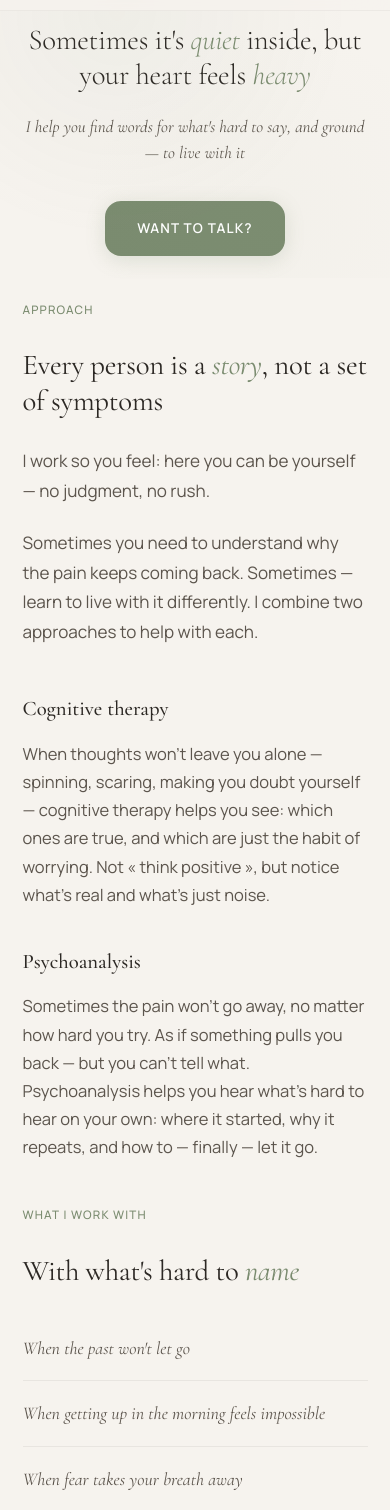
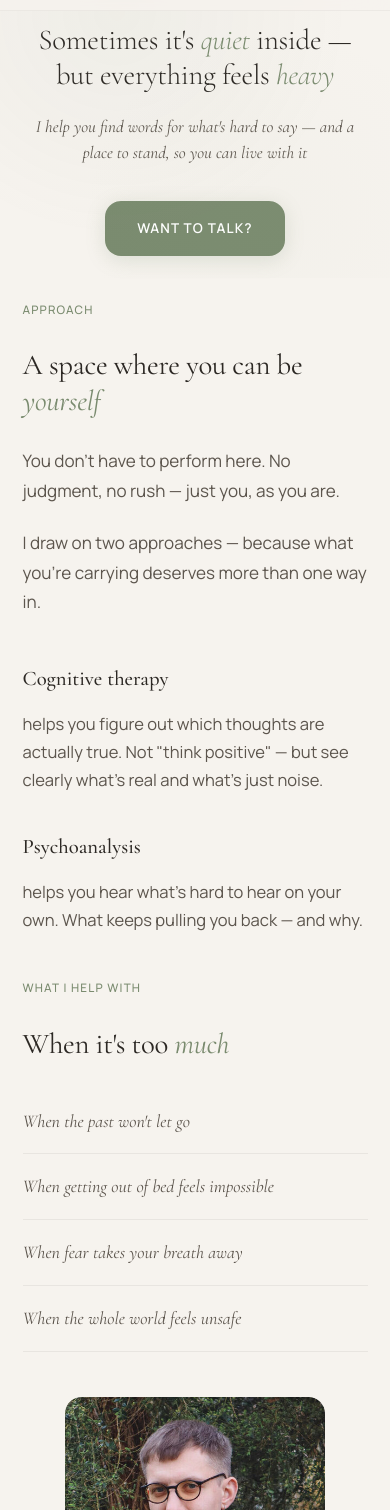
Before and after one commit to vasiliy92/artem-bender-fr, a plain HTML site: page index.html in a window 390 px wide. Shown: the part 53-1563 px from the top of the page. Drawn offline with nearby package versions, Linux system fonts and the light colour scheme.

Commit message:
Rewrite English translations for cultural adaptation + increase mobile footer icons
English translations rewritten based on editorial research:
- hero.title: 'your heart feels heavy' → 'everything feels heavy' (idiomatic English)
- hero.sub: 'and ground — to live with it' → 'and a place to stand, so you can live with it' (evocative metaphor)
- approach.title: abstract 'Every person is a story...' → space-focused 'A space where you can be yourself'
- approach.p1: 'I work so you feel: here you can be yourself' → 'You don't have to perform here' (passes 3am Client Test)
- approach.p2: long explanation → 'I draw on two approaches — because what you're carrying deserves more than one way in'
- approach.cbt.desc: removed overload → concise 'helps you figure out which thoughts are actually true'
- approach.psycho.desc: removed melodrama → 'What keeps pulling you back — and why'
- nav.issues: 'What I work with' → 'What I help with' (client-centered)
- issues.title: 'With what's hard to name' → 'When it's too much' (visceral, 3am Client Test)
- issues.2: 'getting up in the morning' → 'getting out of bed' (more visceral)
- issues.4: 'hostile' → 'unsafe' (standard English therapy term)
- about.p1: compressed → full arc with 'every person is a story, not a set of symptoms'
- about.p2: simplified → 'behind every pain is a person who deserves to be heard'
- about.p3: added 'I'd be honored to walk alongside you'
- format.offline.note: 'Paris suburbs' → 'Greater Paris area'
- hero.label: 'Therapist' → 'Psychologist' (more accurate)
- format: aligned with FR/RU versions (First session, 30€ pricing)

Mobile footer icons increased:
- SVG: 17px → 28px
- Touch target: 32px → 48px (exceeds 44px minimum)
- Added margin-top for breathing room

```diff
--- a/index.html
+++ b/index.html
@@ -497,9 +497,9 @@ footer a{font-size:.75rem;color:var(--accent);text-decoration:none;word-break:br
   /* FOOTER */
   footer{padding:2rem var(--space);padding-bottom:calc(2rem + env(safe-area-inset-bottom,0px));gap:1.25rem;justify-content:center;text-align:center;flex-direction:column}
   footer span{font-size:.72rem;color:var(--fg-soft)}
-  .footer-social{justify-content:center;gap:.85rem}
-  .footer-social a{width:32px;height:32px}
-  .footer-social svg{width:17px;height:17px}
+  .footer-social{justify-content:center;gap:1rem;margin-top:.5rem}
+  .footer-social a{width:48px;height:48px}
+  .footer-social svg{width:28px;height:28px}
 
   /* GLOBAL LABELS — reduce letter-spacing on mobile */
   .section-label,.edu-heading,.format-label{letter-spacing:.1em}
@@ -815,51 +815,51 @@ const T={
   en:{
     'nav.logo':'Artem Bender',
     'nav.approach':'Approach',
-    'nav.issues':'What I work with',
+    'nav.issues':'What I help with',
     'nav.about':'About',
     'nav.education':'Education',
     'nav.pricing':'Fees',
     'nav.cta':'Want to talk?',
-    'hero.label':'Therapist · Online & in Paris',
-    'hero.title':'Sometimes it\'s <em>quiet</em> inside, but your heart feels <em>heavy</em>',
-    'hero.sub':'I help you find words for what\'s hard to say, and ground — to live with it',
+    'hero.label':'Psychologist · Online & in Paris',
+    'hero.title':'Sometimes it\'s <em>quiet</em> inside — but everything feels <em>heavy</em>',
+    'hero.sub':'I help you find words for what\'s hard to say — and a place to stand, so you can live with it',
     'hero.cta':'Want to talk?',
     'approach.label':'Approach',
-    'approach.title':'Every person is a <em>story</em>, not a set of symptoms',
-    'approach.p1':'I work so you feel: here you can be yourself — no judgment, no rush.',
-    'approach.p2':'Sometimes you need to understand why the pain keeps coming back. Sometimes — learn to live with it differently. I combine two approaches to help with each.',
+    'approach.title':'A space where you can be <em>yourself</em>',
+    'approach.p1':'You don\'t have to perform here. No judgment, no rush — just you, as you are.',
+    'approach.p2':'I draw on two approaches — because what you\'re carrying deserves more than one way in.',
     'approach.cbt.name':'Cognitive therapy',
-    'approach.cbt.desc':'When thoughts won\'t leave you alone — spinning, scaring, making you doubt yourself — cognitive therapy helps you see: which ones are true, and which are just the habit of worrying. Not « think positive », but notice what\'s real and what\'s just noise.',
+    'approach.cbt.desc':'helps you figure out which thoughts are actually true. Not "think positive" — but see clearly what\'s real and what\'s just noise.',
     'approach.psycho.name':'Psychoanalysis',
-    'approach.psycho.desc':'Sometimes the pain won\'t go away, no matter how hard you try. As if something pulls you back — but you can\'t tell what. Psychoanalysis helps you hear what\'s hard to hear on your own: where it started, why it repeats, and how to — finally — let it go.',
-    'issues.label':'What I work with',
-    'issues.title':'With what\'s hard to <em>name</em>',
+    'approach.psycho.desc':'helps you hear what\'s hard to hear on your own. What keeps pulling you back — and why.',
+    'issues.label':'What I help with',
+    'issues.title':'When it\'s too <em>much</em>',
     'issues.1':'When the past won\'t let go',
-    'issues.2':'When getting up in the morning feels impossible',
+    'issues.2':'When getting out of bed feels impossible',
     'issues.3':'When fear takes your breath away',
-    'issues.4':'When the whole world feels hostile',
+    'issues.4':'When the whole world feels unsafe',
     'about.label':'About',
     'about.name':'Artem Bender',
-    'about.p1':'My path began in Moscow — with theology and questions of meaning. Then — Paris, Montpellier, clinical psychology and psychoanalysis.',
-    'about.p2':'I learned to understand a person both as a clinician and as someone who believes that behind every pain there is a story worthy of attention.',
-    'about.p3':'Since 2022, I\'ve been alongside people who chose to stop carrying it all alone.',
+    'about.p1':'My path began in Moscow — at the Theological Academy, where I first saw the depth of human experience. That\'s where I learned: every person is a story, not a set of symptoms.',
+    'about.p2':'In France, I became a clinician. Two universities, clinical practice, work with trauma — and the understanding that behind every pain is a person who deserves to be heard.',
+    'about.p3':'I\'ve walked alongside people who chose to stop carrying it all alone. I\'d be honored to walk alongside you.',
     'about.photo':'Artem Bender',
     'education.label':'Education',
     'edu.paris8.degree':'Master\'s in Psychology · 2 years',
     'edu.montpellier.degree':'Psychoanalysis',
     'edu.nanterre.degree':'Clinical Psychology',
-    'edu.mpda.degree':'Theology',
-    'format.label':'Format & fees',
-    'format.title':'The first session — to see if this format <em>works for you</em>',
+    'edu.mpda.degree':'Theology & Psychology',
+    'format.label':'Fees',
+    'format.title':'The first session — to see if this is right for you',
     'format.subtitle':'No commitment',
-    'format.session':'Session',
-    'format.session.note':'3 000 ₽ · 50 minutes',
+    'format.session':'First session',
+    'format.session.note':'30 € · 3 000 ₽ · 50 min',
     'format.online':'Online',
-    'format.online.value':'Anywhere',
-    'format.online.note':'kMeet · encrypted',
+    'format.online.value':'kMeet · encrypted',
+    'format.online.note':'Russia, France, worldwide',
     'format.offline':'In person',
     'format.offline.value':'Paris',
-    'format.offline.note':'Paris suburbs',
+    'format.offline.note':'Greater Paris area',
     'cta.title':'Ready to stop carrying it all <em>alone</em>?',
     'cta.btn':'Want to talk?',
     'footer.copy':'© Artem Bender · artem-bender.fr',
```
